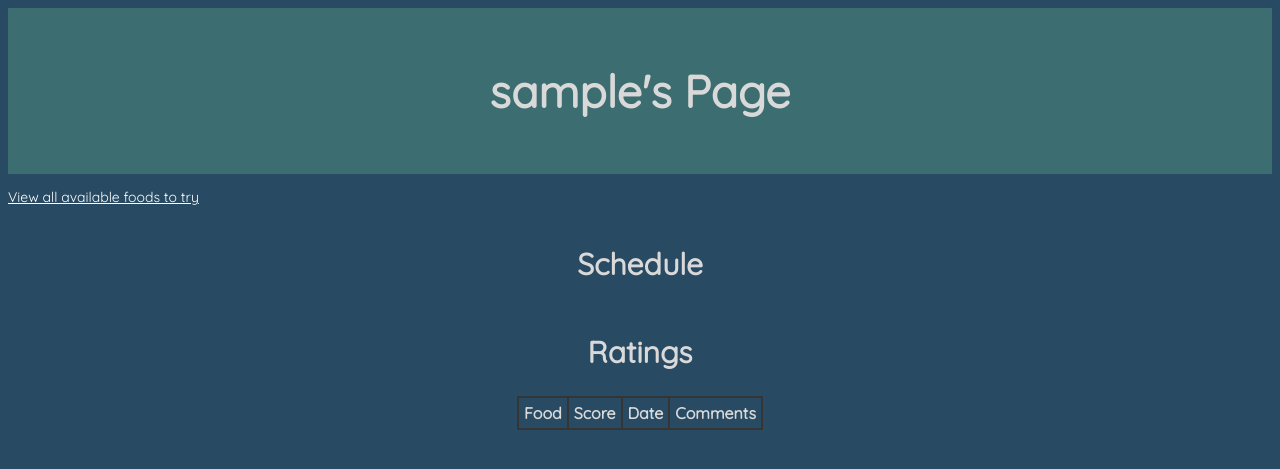
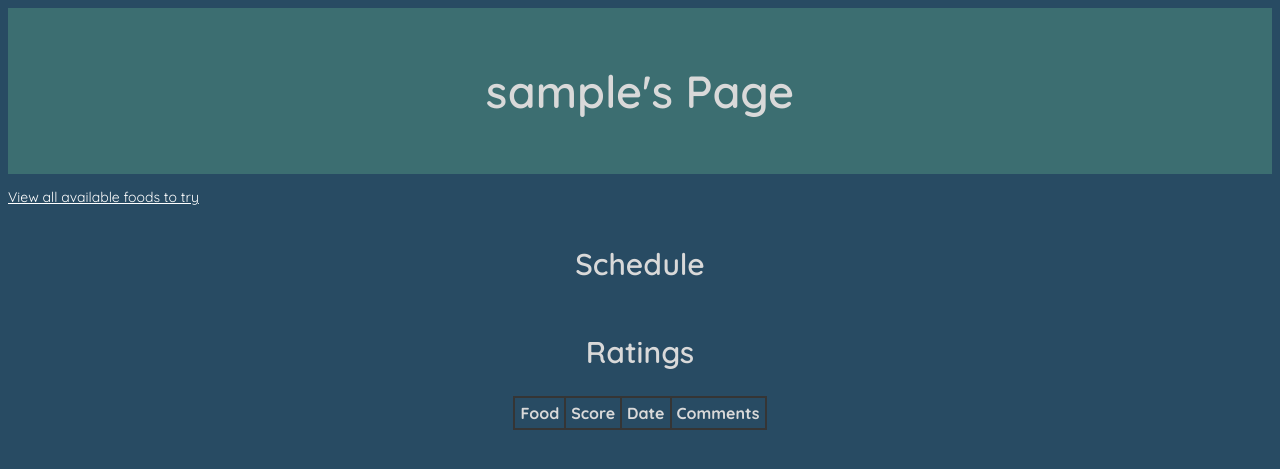
Before and after one commit to NicoleWilliams/baby-bites, a Flask app: page /users/1 in a window 1280 px wide. Shown: the top 469 px of the page. Run offline with Flask 2, Linux system fonts and the light colour scheme; the visitor is signed in with stand-in values (Sample User, id 1); data comes from the database, SQL or seed files in the repository; data that the repository does not hold is empty.

Commit message:
fixed bold issues with font

```diff
--- a/crud.py
+++ b/crud.py
@@ -103,7 +103,7 @@ def get_schedule_ids_by_user_id(user_id):
     """Return all schedule ids from a user id."""
 
     schedules = FoodSchedule.query.filter(FoodSchedule.user_id == user_id).all()
-    print(schedules)
+    # print(schedules)
     return schedules
 
 
--- a/static/stylesheet.css
+++ b/static/stylesheet.css
@@ -8,25 +8,28 @@ body {
 .welcome {
     padding: 25px;
     text-align: center;
+    /* background-image: url("interlaced.png");
+    background-repeat: repeat-y; */
+
     background-color: #3C6E71;
-    font-weight: 400;
+    font-weight: 600;
 }
 
 
 h1 {
-    font-weight: bolder;
+    font-weight: 600;
     font-size: 45px;
 }
 
 
 h2 {
-    font-weight: bold;
+    font-weight: 600;
     font-size: 30px;
 }
 
 
 h3 {
-    font-weight: bold;
+    font-weight: 600;
 }
 
 
--- a/templates/base.html
+++ b/templates/base.html
@@ -3,8 +3,10 @@
   <head>
     <link rel="stylesheet"
     href="/static/stylesheet.css">
-    <link href='https://fonts.googleapis.com/css?family=Quicksand'
-    rel='stylesheet' type='text/css'>
+    <link rel="preconnect" href="https://fonts.googleapis.com">
+    <link rel="preconnect" href="https://fonts.gstatic.com" crossorigin>
+    <link href="https://fonts.googleapis.com/css2?family=Quicksand:wght@300;400;500;600;700&display=swap"
+    rel="stylesheet">
     <title>
       {% block title %} {% endblock %}
     </title>
--- a/templates/user_details.html
+++ b/templates/user_details.html
@@ -14,7 +14,7 @@
 
 <h3>{{ to_try_date }}</h3>
     {% for schedule_event in schedule_events %}
-      {% if schedule_event.to_try_date == to_try_date %}
+      {% if schedule_event.to_try_date == to_try_date and schedule_event.tried == False %}
         <ul>
           <li>
             <a href="/foods/{{ schedule_event.food.food_id }}">
```
